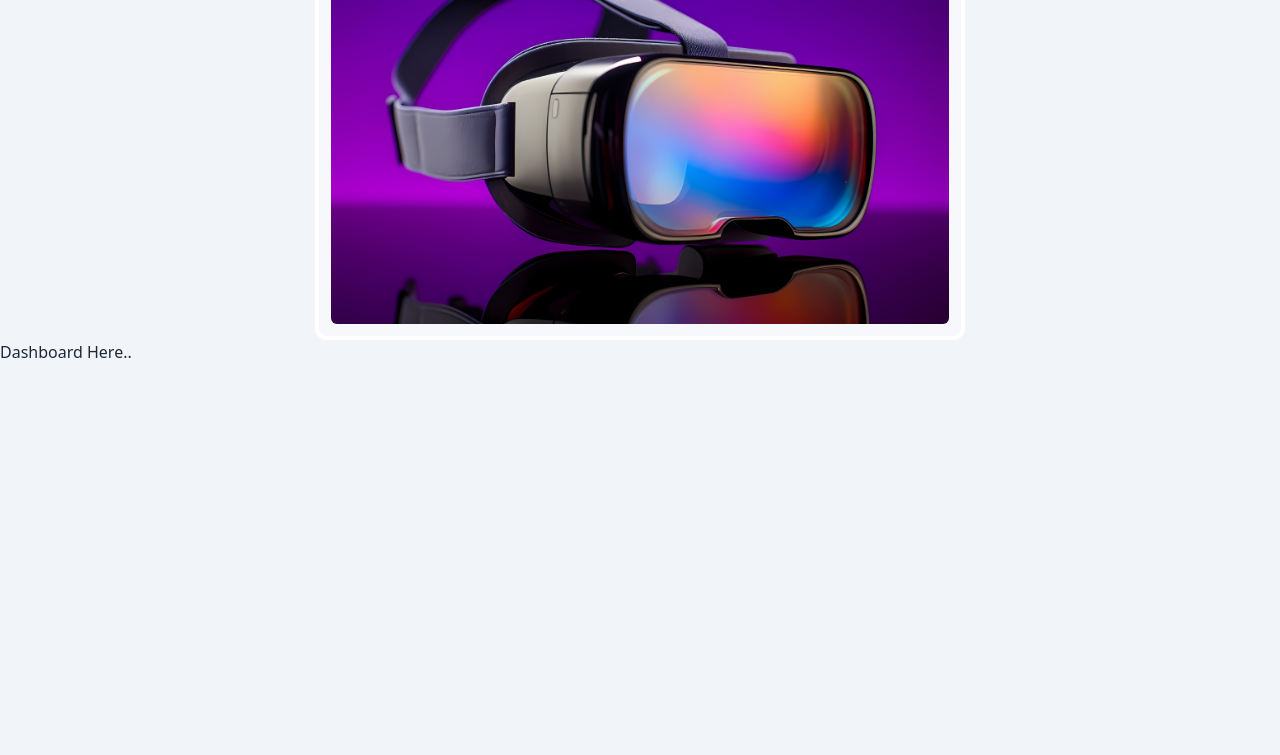
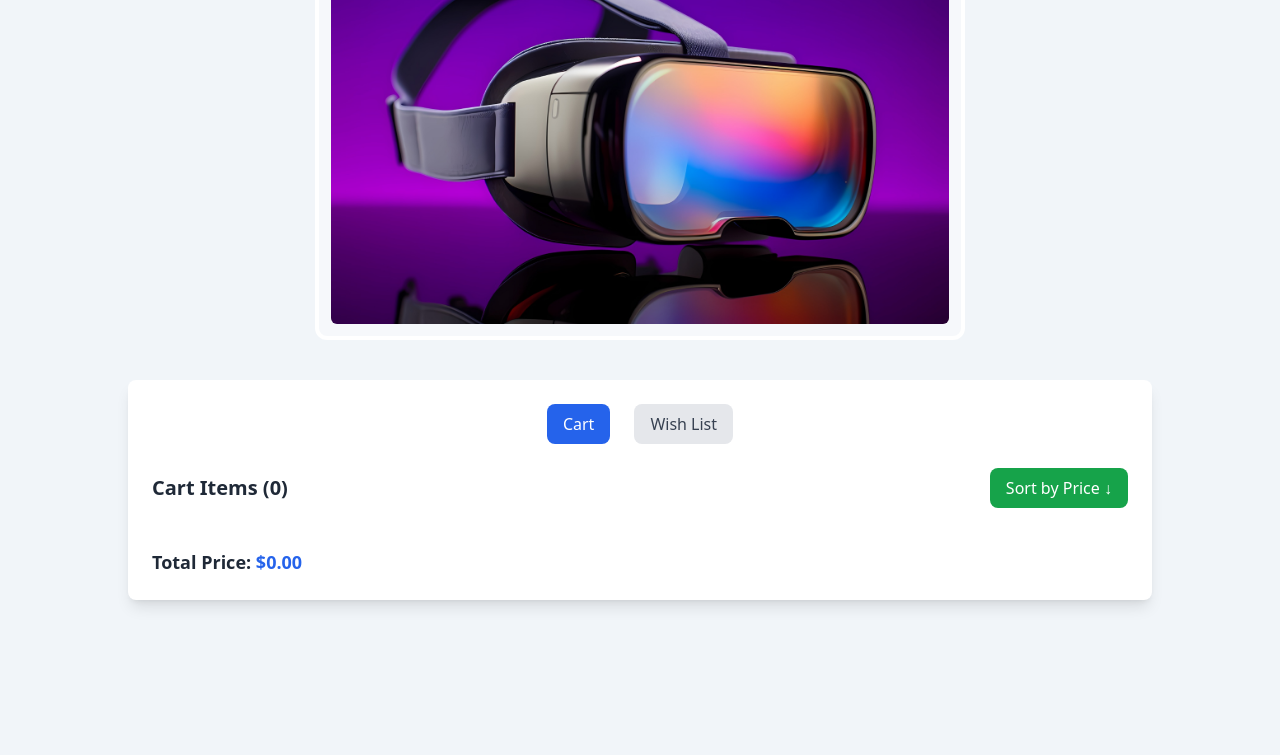
Before and after one commit to KM-Adnan-Absar/Assignment-08, a React (Vite) app: page /dashboard in a window 1280 px wide. Shown: the part 394-1149 px from the top of the page. Built offline with nearby package versions, Linux system fonts and the light colour scheme.

Commit message:
sixth-commit

```diff
--- a/src/components/pages/Dashboard.jsx
+++ b/src/components/pages/Dashboard.jsx
@@ -1,11 +1,78 @@
-
+import { useState } from "react";
+import { useCart } from "../../context/CartContext"
 
 const Dashboard = () => {
-    return (
+  const { cart, wishlist } = useCart();
+  const [activeTab, setActiveTab] = useState("cart");
+  const [sortedCart, setSortedCart] = useState([...cart]);
+
+  // Calculate total price of cart items
+  const totalPrice = cart.reduce((acc, item) => acc + parseFloat(item.price), 0);
+
+  // Sort cart items by price (descending order)
+  const sortByPrice = () => {
+    const sorted = [...cart].sort((a, b) => parseFloat(b.price) - parseFloat(a.price));
+    setSortedCart(sorted);
+  };
+
+  return (
+    <div className="max-w-5xl mx-auto mt-10 p-6 bg-white shadow-lg rounded-lg">
+      <div className="flex justify-center gap-6 mb-6">
+        <button
+          onClick={() => setActiveTab("cart")}
+          className={`px-4 py-2 rounded-lg ${activeTab === "cart" ? "bg-blue-600 text-white" : "bg-gray-200 text-gray-700"}`}
+        >
+          Cart
+        </button>
+        <button
+          onClick={() => setActiveTab("wishlist")}
+          className={`px-4 py-2 rounded-lg ${activeTab === "wishlist" ? "bg-red-500 text-white" : "bg-gray-200 text-gray-700"}`}
+        >
+          Wish List
+        </button>
+      </div>
+
+      {activeTab === "cart" ? (
         <div>
-            <h2>Dashboard Here..</h2>
+          <div className="flex justify-between items-center mb-4">
+            <h2 className="text-xl font-bold">Cart Items ({cart.length})</h2>
+            <button onClick={sortByPrice} className="bg-green-600 text-white px-4 py-2 rounded-lg">
+              Sort by Price ↓
+            </button>
+          </div>
+
+          <div className="grid grid-cols-1 md:grid-cols-2 lg:grid-cols-3 gap-6">
+            {sortedCart.map((item) => (
+              <div key={item.product_id} className="border p-4 rounded-lg shadow">
+                <img src={item.product_image} alt={item.product_title} className="w-full h-40 object-cover rounded-lg" />
+                <h3 className="text-lg font-bold mt-2">{item.product_title}</h3>
+                <p className="text-gray-600">${item.price}</p>
+                <p className="text-gray-500">{item.brand}</p>
+              </div>
+            ))}
+          </div>
+
+          <div className="mt-6 text-lg font-semibold">
+            Total Price: <span className="text-blue-600">${totalPrice.toFixed(2)}</span>
+          </div>
         </div>
-    );
+      ) : (
+        <div>
+          <h2 className="text-xl font-bold mb-4">Wish List Items ({wishlist.length})</h2>
+          <div className="grid grid-cols-1 md:grid-cols-2 lg:grid-cols-3 gap-6">
+            {wishlist.map((item) => (
+              <div key={item.product_id} className="border p-4 rounded-lg shadow">
+                <img src={item.product_image} alt={item.product_title} className="w-full h-40 object-cover rounded-lg" />
+                <h3 className="text-lg font-bold mt-2">{item.product_title}</h3>
+                <p className="text-gray-600">${item.price}</p>
+                <p className="text-gray-500">{item.brand}</p>
+              </div>
+            ))}
+          </div>
+        </div>
+      )}
+    </div>
+  );
 };
 
 export default Dashboard;
--- /dev/null
+++ b/src/context/CartContext.jsx
@@ -0,0 +1,31 @@
+import { createContext, useContext, useState } from "react";
+
+// Create Context
+const CartContext = createContext();
+
+// Provider Component
+export const CartProvider = ({ children }) => {
+  const [cart, setCart] = useState([]);
+  const [wishlist, setWishlist] = useState([]);
+
+  // Add item to cart
+  const addToCart = (item) => {
+    setCart((prev) => [...prev, item]);
+  };
+
+  // Add item to wishlist
+  const addToWishlist = (item) => {
+    setWishlist((prev) => [...prev, item]);
+  };
+
+  return (
+    <CartContext.Provider value={{ cart, setCart, wishlist, setWishlist, addToCart, addToWishlist }}>
+      {children}
+    </CartContext.Provider>
+  );
+};
+
+// Custom Hook to use CartContext
+export const useCart = () => {
+  return useContext(CartContext);
+};
--- a/src/main.jsx
+++ b/src/main.jsx
@@ -12,6 +12,7 @@ import Home from './components/pages/Home.jsx';
 import Statistics from './components/pages/statistics.jsx';
 import Dashboard from './components/pages/dashboard.jsx';
 import DataDetails from './components/DataDetails/DataDetails.jsx';
+import { CartProvider } from './context/CartContext.jsx';
 
 
 const router = createBrowserRouter([
@@ -44,6 +45,8 @@ const router = createBrowserRouter([
 
 createRoot(document.getElementById('root')).render(
   <StrictMode>
-    <RouterProvider router={router} />
+    <CartProvider> {/* ✅ Wrap with CartProvider */}
+      <RouterProvider router={router} />
+    </CartProvider>
   </StrictMode>,
 )
```
